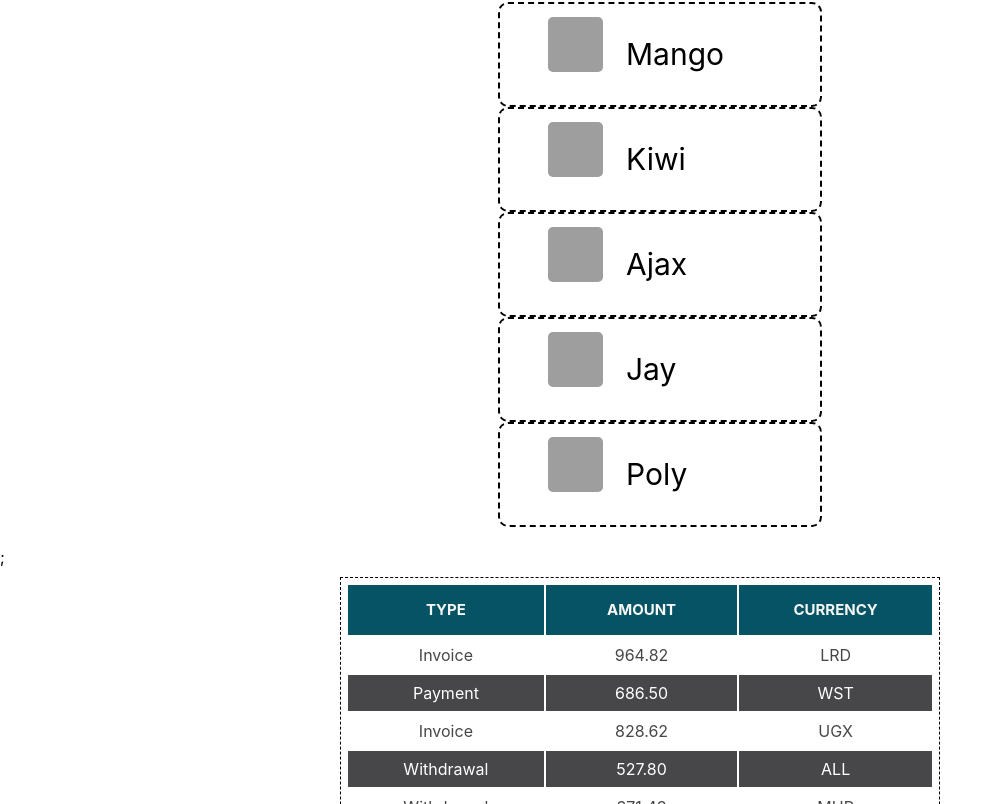
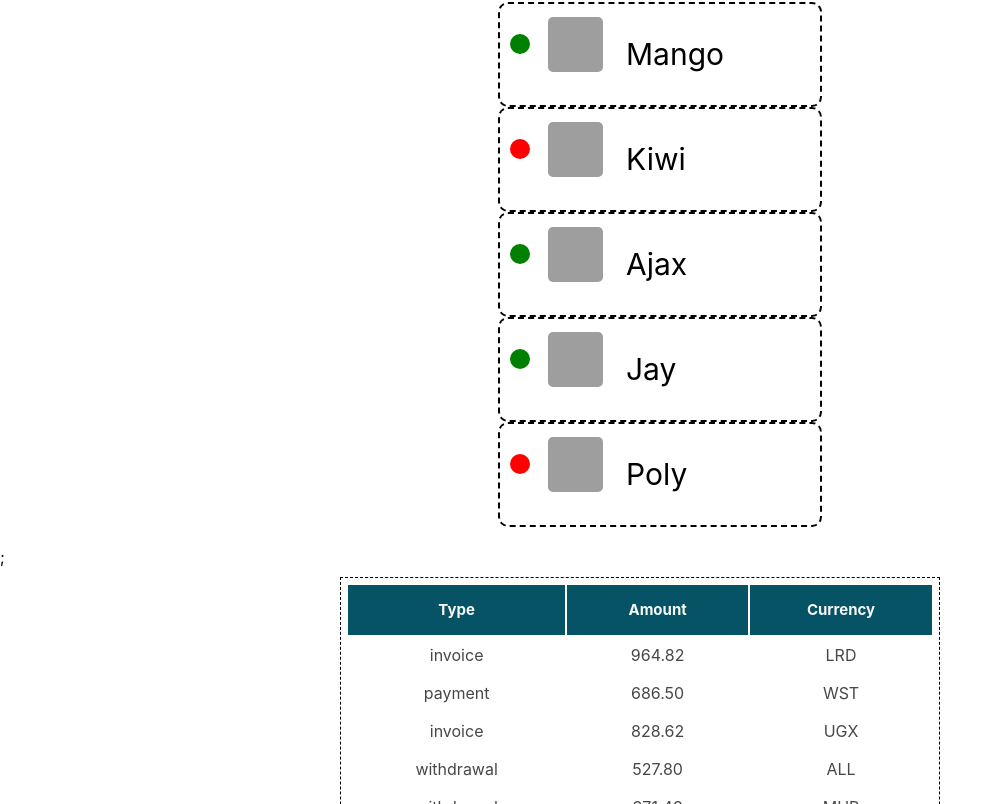
Before and after one commit to allborysenko/goit-react-hw-01-components, a React (Create React App) app: page / in a window 1280 px wide. Shown: the part 756-1560 px from the top of the page, without its empty margins (0-1002 px from the left). Built offline with nearby package versions, Linux system fonts and the light colour scheme; grey boxes are pictures that could not be loaded.

Commit message:
styled components

```diff
--- a/src/components/FriendList/FriendList.js
+++ b/src/components/FriendList/FriendList.js
@@ -14,9 +14,7 @@ export const FriendList = ({ friends }) => {
 function FriendListItem({ avatar, name, isOnline, id }) {
   return (
     <Friend key={id}>
-      <Status
-
-      ></Status>
+      <Status isOnline={isOnline}></Status>
       <Avatar src={avatar} alt="User avatar" width="48" />
       <AvatarName>{name}</AvatarName>
     </Friend>
--- a/src/components/FriendList/FriendList.styled.js
+++ b/src/components/FriendList/FriendList.styled.js
@@ -1,46 +1,3 @@
-// .list {
-//     margin: 20px auto;
-// }
-// .item {
-//     display: flex;
-//     width: 300px;
-//     align-items: center;
-//     margin: 0px auto;
-//     padding: 10px;
-//     border-radius: 10px;
-//     border: 2px dashed black;
-// }
-
-// .item:not(:last-child) {
-//     margin-bottom: 20px;
-// }
-
-// .status {
-//     width: 20px;
-//     height: 20px;
-//     margin-right: 15px;
-//     border-radius: 50%;
-//     background-color: #e00b28;
-// }
-
-// .status.active {
-//     background-color: #267534;
-// }
-
-// .avatar {
-//     width: 55px;
-//     height: 55px;
-//     padding: 3px;
-//     margin-right: 20px;
-//        border-radius: 8px;
-
-// }
-
-// .name {
-//     font-size: 30px;
-//     margin: 0;
-// }
-
 import styled from 'styled-components';
 
 export const Wrapper = styled.ul`
@@ -64,11 +21,7 @@ export const Status = styled.span`
   height: 20px;
   margin-right: 15px;
   border-radius: 50%;
-  background-color: ${props => {
-    console.log(props);
-  }};
-
-  /* #e00b28; */
+  background-color: ${props => (props.isOnline === true ? 'green' : 'red')};
 `;
 
 export const Avatar = styled.img`
--- a/src/components/TransactionHistory/TransactionHistory.jsx
+++ b/src/components/TransactionHistory/TransactionHistory.js
@@ -1,28 +1,35 @@
 import PropTypes from 'prop-types';
-import css from './TransactionHistory.module.css';
+import {
+  Table,
+  Colums,
+  HistoryTh,
+  HistoryTr,
+  BodyTr,
+  TnansTd,
+} from './TransactionHistory.styled';
 
 export const TransactionHistory = ({ items }) => {
   return (
-    <table className={css.transactionHistory}>
-      <thead>
-        <tr>
-          <th>Type</th>
-          <th>Amount</th>
-          <th>Currency</th>
-        </tr>
-      </thead>
+    <Table>
+      <TnansTd>
+        <HistoryTr>
+          <HistoryTh>Type</HistoryTh>
+          <HistoryTh>Amount</HistoryTh>
+          <HistoryTh>Currency</HistoryTh>
+        </HistoryTr>
+      </TnansTd>
       <tbody>{items.map(transactionItems)}</tbody>
-    </table>
+    </Table>
   );
 };
 
 function transactionItems({ id, type, amount, currency }) {
   return (
-    <tr key={id}>
-      <td>{type}</td>
-      <td>{amount}</td>
-      <td>{currency}</td>
-    </tr>
+    <BodyTr key={id}>
+      <Colums>{type}</Colums>
+      <Colums>{amount}</Colums>
+      <Colums>{currency}</Colums>
+    </BodyTr>
   );
 }
 
--- a/src/components/TransactionHistory/TransactionHistory.module.css
+++ /dev/null
@@ -1,41 +0,0 @@
-.transactionHistory {
-    margin: 10px auto;
-    width:600px;
-    border: 1px dashed #000;
-    padding: 5px;
-}
-
-.transactionHistory thead th {
-    width:200px;
-}
-
-.transactionHistory thead tr {
-    height: 50px;
-    background: #065366;
-    color: #f6f7f4;
-    font-size: 15px;
-    text-transform: uppercase;
-}
-
-.transactionHistory tbody tr {
-    height: 30px;
-    color: #474749;
-
-}
-
-.transactionHistory tr:nth-child(even) {
-    background: #474749;
-    color: #fff;
-}
-
-
-.transactionHistory td {
-    padding: 8px 4px;
-    text-align: center;
-}
-
-.transactionHistory td:nth-child(3n + 1) {
-    padding: 8px 20px;
-    text-align: center;
-    text-transform: capitalize;
-}
--- /dev/null
+++ b/src/components/TransactionHistory/TransactionHistory.styled.js
@@ -0,0 +1,42 @@
+
+
+import styled from 'styled-components';
+
+export const Table = styled.table`
+  margin: 10px auto;
+  width: 600px;
+  border: 1px dashed #000;
+  padding: 5px;
+`;
+export const Colums = styled.td`
+  padding: 8px 4px;
+  text-align: center;
+
+`;
+export const HistoryTh = styled.th`
+  width: 200px;
+
+`;
+
+export const HistoryTr = styled.tr`
+  height: 50px;
+  background: #065366;
+  color: #f6f7f4;
+  font-size: 15px;
+  text-transform: uppercase;
+
+
+`;
+
+export const BodyTr = styled.tr`
+  height: 30px;
+  color: #474749;
+
+`;
+
+export const TnansTd = styled.thead`
+:nth-child(3n + 1) {
+padding: 8px 20px;
+text-align: center;
+text-transform: capitalize;
+}`;
```
